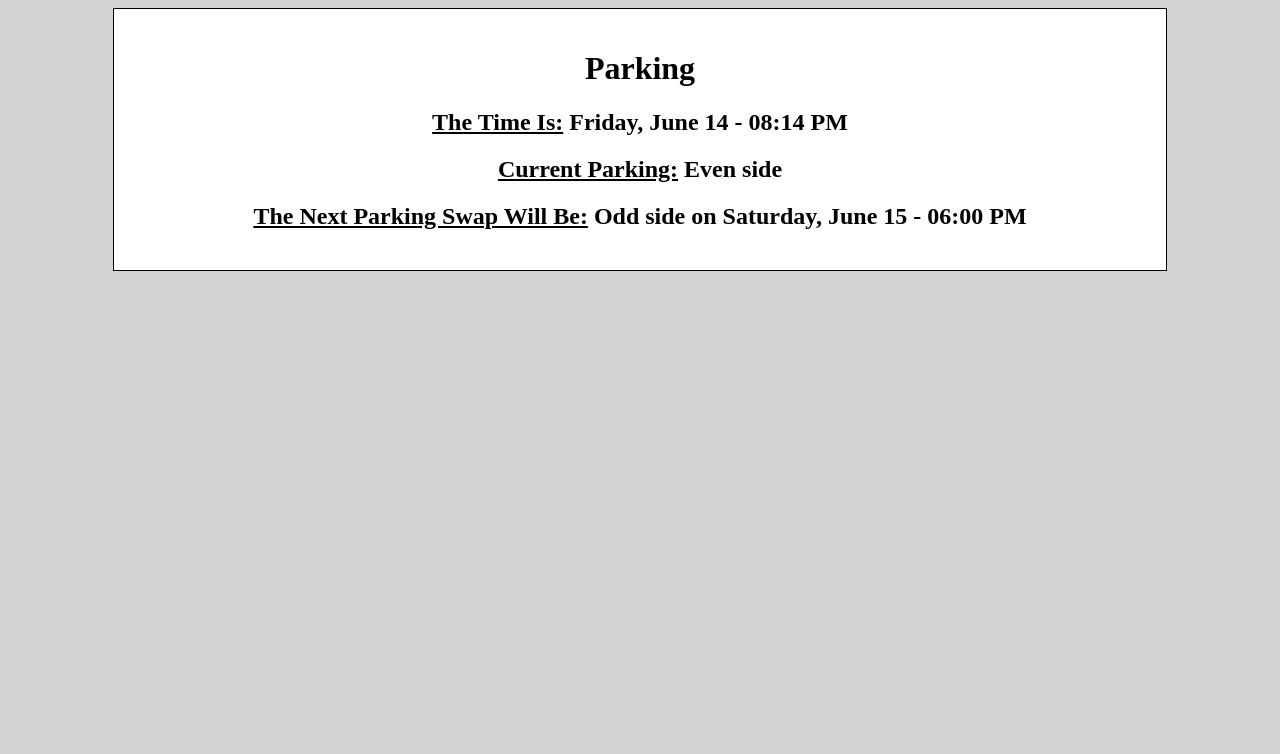
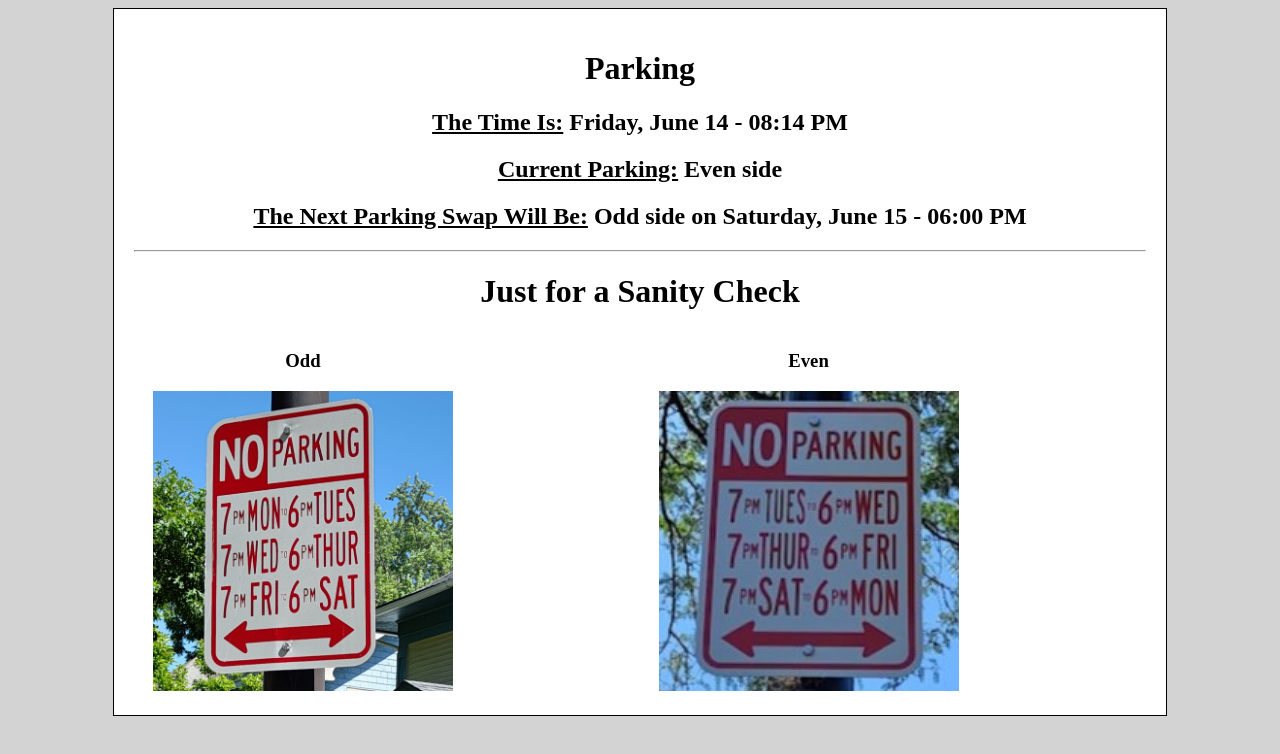
Before and after one commit to aidan-lemay/WeldonParking, a plain HTML site: page index.html in a window 1280 px wide. Drawn offline with Linux system fonts and the light colour scheme.

Commit message:
Adding images for manual checking

```diff
--- a/index.html
+++ b/index.html
@@ -159,6 +159,23 @@
         <h2 id="now"></h2>
         <h2 id="side"></h2>
         <h2 id="nextswap"></h2>
+
+        <hr>
+
+        <h1>Just for a Sanity Check</h1>
+
+        <div class="signs">
+            <div class="odd">
+                <h3>Odd</h3>
+                <img class="sign-img" src="./img/Odd.jpg">
+            </div>
+
+            <div class="even">
+                <h3>Even</h3>
+                <img class="sign-img" src="./img/Even.jpg">
+            </div>
+        </div>
+
     </div>
 </body>
 
--- a/styles.css
+++ b/styles.css
@@ -15,3 +15,19 @@ body {
     margin: 0 auto;
     padding: 20px;
 }
+
+.signs {
+    display: flex;
+}
+
+.odd {
+    flex: 1;
+}
+.even {
+    flex: 2;
+}
+
+.sign-img {
+    width: 300px;
+    height: auto;
+}
```
Also changed, not shown: img/Even.jpg (added), img/Odd.jpg (added).
